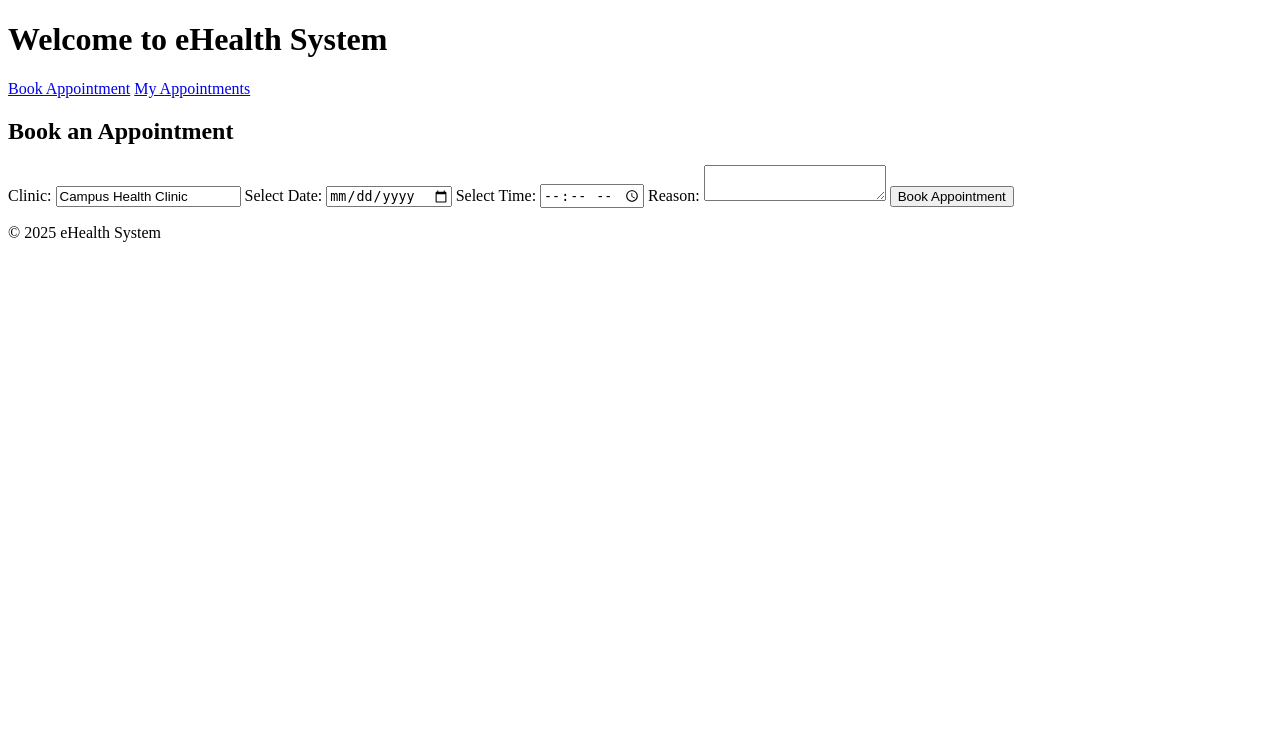
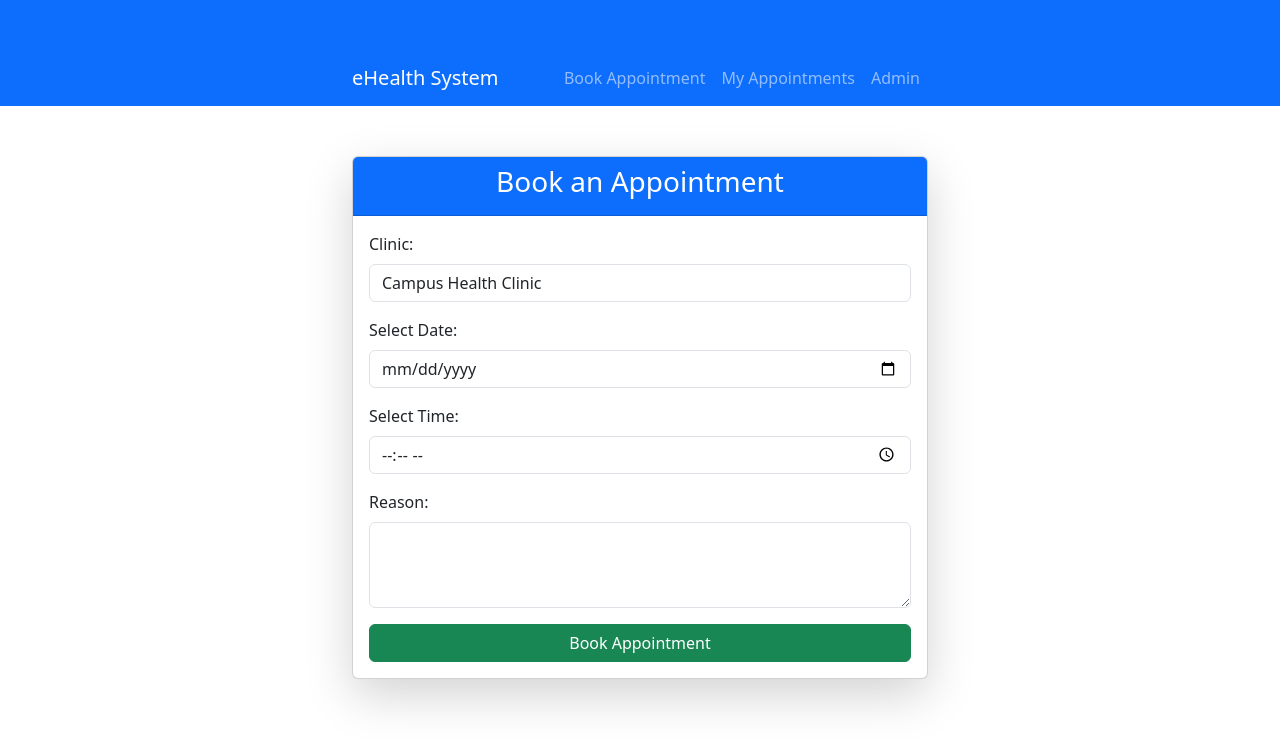
Before and after one commit to Lito08/eHealthSystem, a Django app: page /appointments/book/ in a window 1280 px wide. Shown: the top 747 px of the page. Run offline with Django 5.2, Linux system fonts and the light colour scheme; a user stored in the database is signed in; data comes from the database, SQL or seed files in the repository; both versions use the stored data as it was after the commit.

Commit message:
Basic Bootstrap UI for Booking Appointments

```diff
--- a/ehealth_system/appointments/templates/appointments/book_appointment.html
+++ b/ehealth_system/appointments/templates/appointments/book_appointment.html
@@ -1,26 +1,43 @@
 {% extends 'base.html' %}
+{% block title %}Book Appointment{% endblock %}
 
 {% block content %}
-  <h2>Book an Appointment</h2>
-  <form method="post">
-    {% csrf_token %}
+  <div class="card shadow-lg">
+      <div class="card-header bg-primary text-white">
+          <h3 class="text-center">Book an Appointment</h3>
+      </div>
+      <div class="card-body">
+          <form method="post" class="needs-validation" novalidate>
+              {% csrf_token %}
 
-    <label>Clinic:</label>
-    {% if clinic %}
-      <input type="text" value="{{ clinic.name }}" readonly>
-    {% else %}
-      <p>No clinic available.</p>
-    {% endif %}
+              <div class="mb-3">
+                  <label class="form-label">Clinic:</label>
+                  {% if clinic %}
+                      <input type="text" class="form-control" value="{{ clinic.name }}" readonly>
+                  {% else %}
+                      <p class="text-danger">No clinic available.</p>
+                  {% endif %}
+              </div>
 
-    <label for="appointment_date">Select Date:</label>
-    <input type="date" name="appointment_date" required>
+              <div class="mb-3">
+                  <label for="appointment_date" class="form-label">Select Date:</label>
+                  <input type="date" class="form-control" name="appointment_date" required>
+              </div>
 
-    <label for="appointment_time">Select Time:</label>
-    <input type="time" name="appointment_time" required>
+              <div class="mb-3">
+                  <label for="appointment_time" class="form-label">Select Time:</label>
+                  <input type="time" class="form-control" name="appointment_time" required>
+              </div>
 
-    <label for="reason">Reason:</label>
-    <textarea name="reason" required></textarea>
+              <div class="mb-3">
+                  <label for="reason" class="form-label">Reason:</label>
+                  <textarea name="reason" class="form-control" rows="3" required></textarea>
+              </div>
 
-    <button type="submit">Book Appointment</button>
-  </form>
+              <div class="d-grid gap-2">
+                  <button type="submit" class="btn btn-success">Book Appointment</button>
+              </div>
+          </form>
+      </div>
+  </div>
 {% endblock %}
--- a/ehealth_system/appointments/templates/base.html
+++ b/ehealth_system/appointments/templates/base.html
@@ -4,24 +4,35 @@
     <meta charset="UTF-8">
     <meta name="viewport" content="width=device-width, initial-scale=1.0">
     <title>{% block title %}eHealth System{% endblock %}</title>
+    <!-- Bootstrap CSS -->
+    <link href="https://cdn.jsdelivr.net/npm/bootstrap@5.3.2/dist/css/bootstrap.min.css" rel="stylesheet">
+    <!-- Custom CSS (if needed) -->
+    <style>
+        .container {
+            max-width: 600px;
+            margin-top: 50px;
+        }
+    </style>
 </head>
 <body>
-    <header>
-        <h1>Welcome to eHealth System</h1>
-        <nav>
-            <a href="{% url 'book_appointment' %}">Book Appointment</a>
-            <a href="{% url 'appointment_list' %}">My Appointments</a>
-        </nav>
-    </header>
+    <nav class="navbar navbar-expand-lg navbar-dark bg-primary">
+        <div class="container">
+            <a class="navbar-brand" href="#">eHealth System</a>
+            <div class="collapse navbar-collapse">
+                <ul class="navbar-nav ms-auto">
+                    <li class="nav-item"><a class="nav-link" href="{% url 'book_appointment' %}">Book Appointment</a></li>
+                    <li class="nav-item"><a class="nav-link" href="{% url 'appointment_list' %}">My Appointments</a></li>
+                    <li class="nav-item"><a class="nav-link" href="{% url 'admin:index' %}">Admin</a></li>
+                </ul>
+            </div>
+        </div>
+    </nav>
 
-    <div class="content">
-        {% block content %}
-        <!-- Content from child templates goes here -->
-        {% endblock %}
+    <div class="container">
+        {% block content %}{% endblock %}
     </div>
 
-    <footer>
-        <p>&copy; 2025 eHealth System</p>
-    </footer>
+    <!-- Bootstrap JS -->
+    <script src="https://cdn.jsdelivr.net/npm/bootstrap@5.3.2/dist/js/bootstrap.bundle.min.js"></script>
 </body>
 </html>
```
Also changed, not shown: ehealth_system/appointments/templates/appointments/appointment_list.html (+38 -13 lines), ehealth_system/db.sqlite3.
